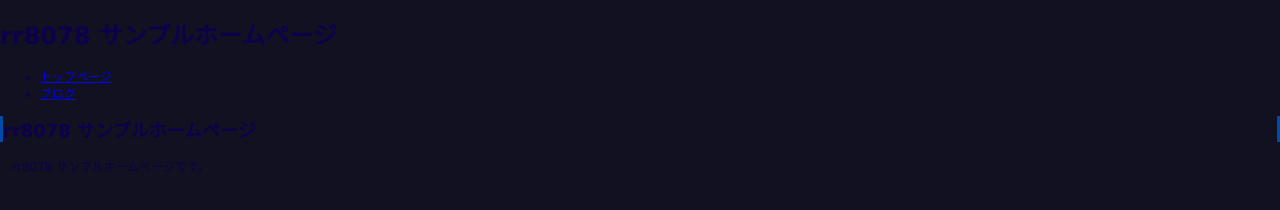
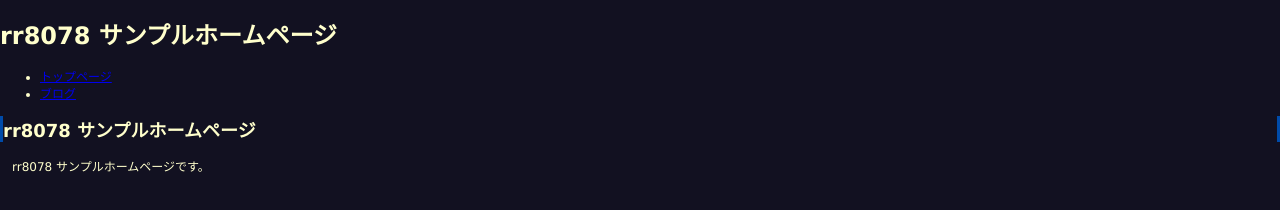
Before and after one commit to rr8078/rr8078.github.io, a plain HTML site: page index.html in a window 1280 px wide. Drawn offline with Linux system fonts and the light colour scheme.

Commit message:
色を変更

```diff
--- a/style.css
+++ b/style.css
@@ -5,7 +5,7 @@ html,body {
 	padding: 0;
 }
 body {
-    color: #0D004C;
+    color: #FFFFCC;
     font-size: 12px;
     font-family:"メイリオ",Meiryo, "ＭＳ Ｐゴシック", Hiragino Kaku Gothic Pro, Osaka, Verdana,sans-selif;
     background-color: #121121;
```
